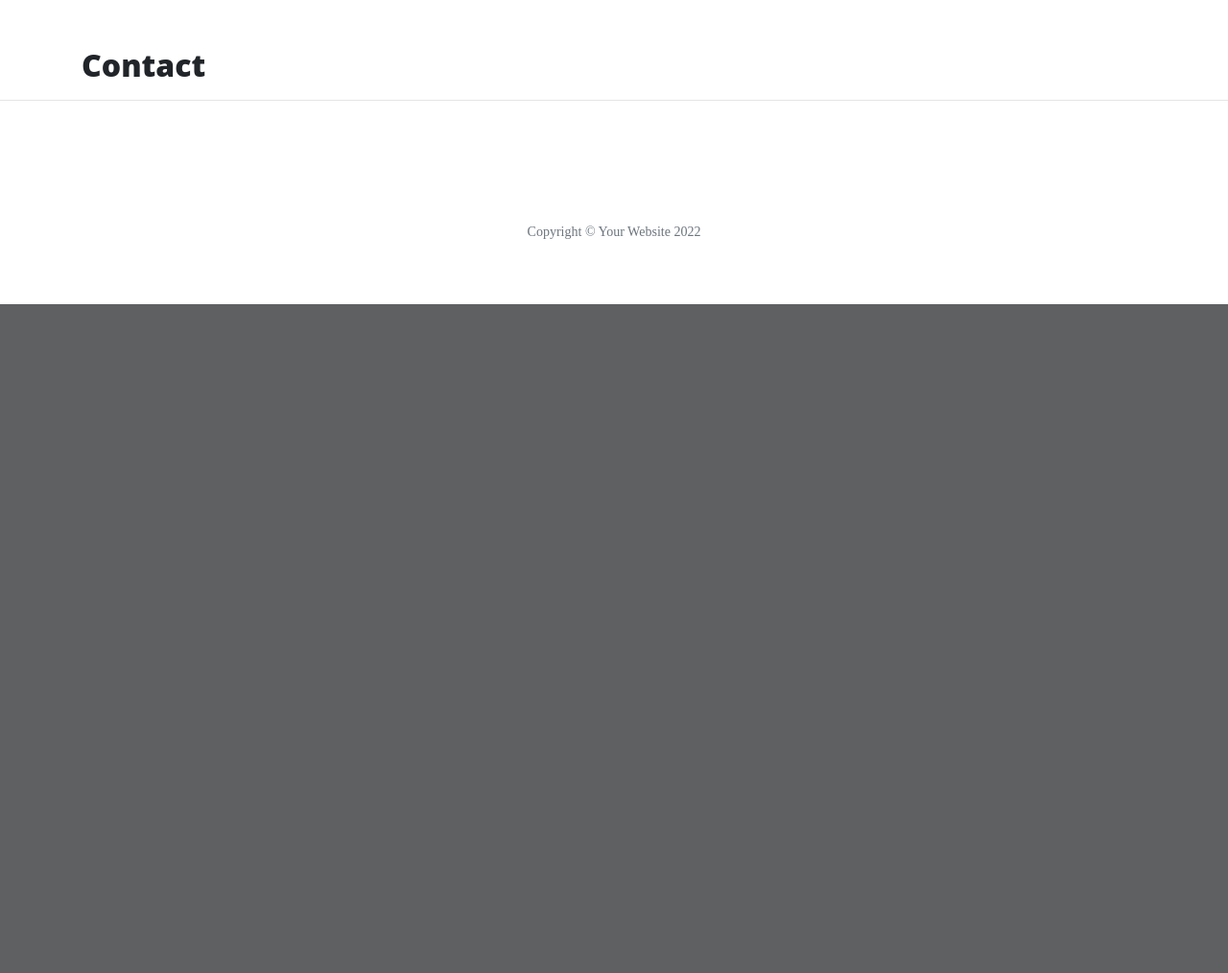
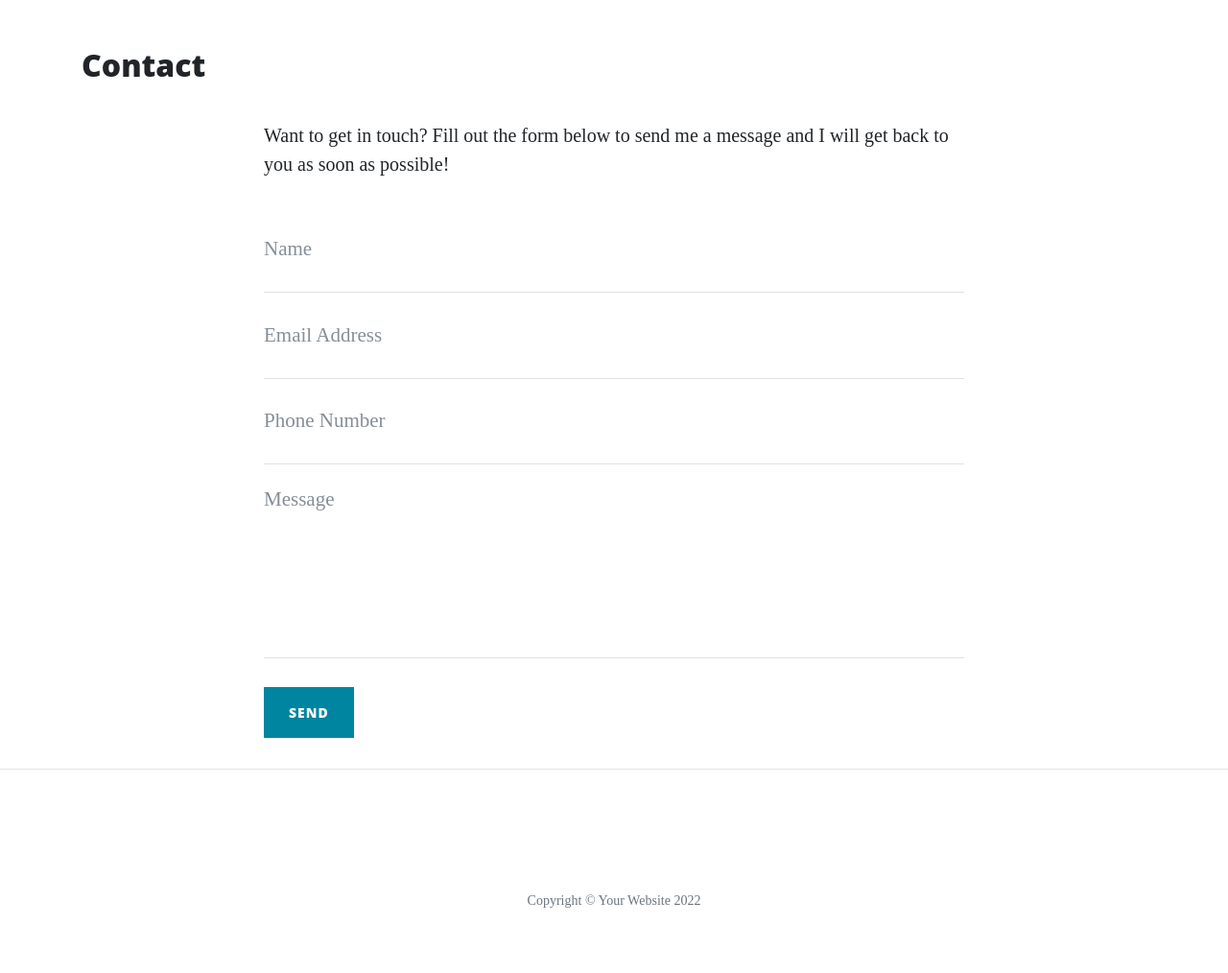
Before and after one commit to lukaszkukla/thorin-flask-app, a Flask app: page /contact in a window 1280 px wide. Shown: the part 629-1643 px from the top of the page at 96% size. Before the commit the page ends 946 px from the top, so only its background shows below. Run offline with Flask 2, Linux system fonts and the light colour scheme; some libraries are stand-ins or nearby versions.

Commit message:
feat: add POST method to the form

```diff
--- a/run.py
+++ b/run.py
@@ -1,7 +1,8 @@
+from crypt import methods
 from dataclasses import dataclass
 import os
 import json
-from flask import Flask, render_template, render_template_string
+from flask import Flask, render_template, render_template_string, request
 
 app = Flask(__name__)
 
@@ -28,10 +29,11 @@ def about_member(member_name):
                 member = obj
     return render_template('member.html', member=member)
 
-@app.route('/contact')
+@app.route('/contact', methods=['GET', 'POST'])
 def contact():
+    if request.method == 'POST':
+        print('hello')
     return render_template('contact.html', page_title='Contact')
-
 
 @app.route('/careers')
 def careers():
--- a/templates/base.html
+++ b/templates/base.html
@@ -31,7 +31,7 @@
                         <a class="nav-link" href="{{ url_for('about') }}">About</a>
                     </li>
                     <li class="nav-item">
-                        <a class="nav-link" href="{{ url_for('contact') }}">Sample contact</a>
+                        <a class="nav-link" href="{{ url_for('contact') }}">Contact</a>
                     </li>
                     <li class="nav-item">
                         <a class="nav-link" href="{{ url_for('careers') }}">Careers</a>
--- a/templates/contact.html
+++ b/templates/contact.html
@@ -1,4 +1,50 @@
 {% extends 'base.html' %}
 {% block content %}
     <h2>{{ page_title }}</h2>
+
+    <div class="row">
+        <div class="col-lg-8 col-md-10 mx-auto">
+            <p>Want to get in touch? Fill out the form below to send me a message and I will get back to you as soon as
+                possible!</p>
+            <form method="POST" name="sentMessage" id="contactForm" novalidate>
+                <div class="control-group">
+                    <div class="form-group floating-label-form-group controls">
+                        <label>Name</label>
+                        <input type="text" class="form-control" placeholder="Name" name="name" id="name" required
+                            data-validation-required-message="Please enter your name.">
+                        <p class="help-block text-danger"></p>
+                    </div>
+                </div>
+                <div class="control-group">
+                    <div class="form-group floating-label-form-group controls">
+                        <label>Email Address</label>
+                        <input type="email" class="form-control" placeholder="Email Address" name="email" id="email" required
+                            data-validation-required-message="Please enter your email address.">
+                        <p class="help-block text-danger"></p>
+                    </div>
+                </div>
+                <div class="control-group">
+                    <div class="form-group col-xs-12 floating-label-form-group controls">
+                        <label>Phone Number</label>
+                        <input type="tel" class="form-control" placeholder="Phone Number" name="phone" id="phone" required
+                            data-validation-required-message="Please enter your phone number.">
+                        <p class="help-block text-danger"></p>
+                    </div>
+                </div>
+                <div class="control-group">
+                    <div class="form-group floating-label-form-group controls">
+                        <label>Message</label>
+                        <textarea rows="5" class="form-control" placeholder="Message" name="message" id="message" required
+                            data-validation-required-message="Please enter a message."></textarea>
+                        <p class="help-block text-danger"></p>
+                    </div>
+                </div>
+                <br>
+                <div id="success"></div>
+                <div class="form-group">
+                    <button type="submit" class="btn btn-primary" id="sendMessageButton">Send</button>
+                </div>
+            </form>
+        </div>
+    </div>
 {% endblock %}
```
